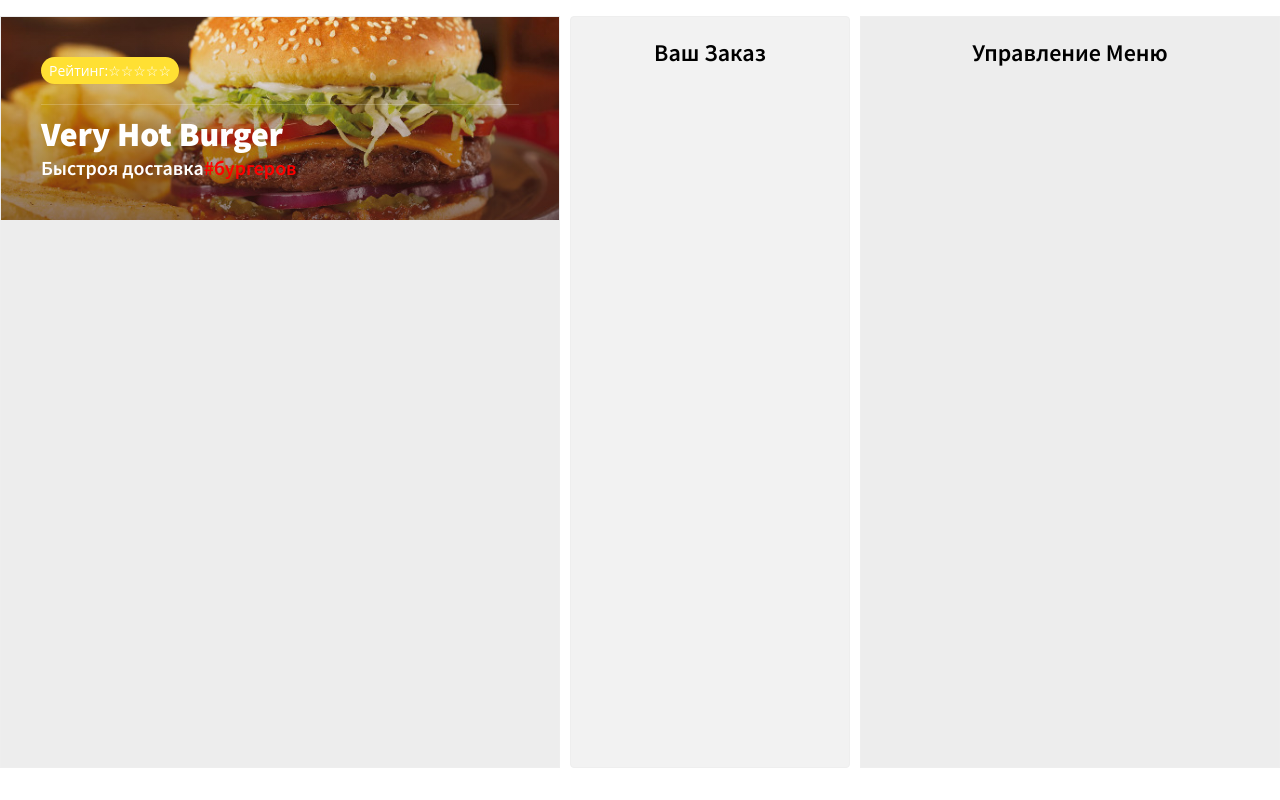
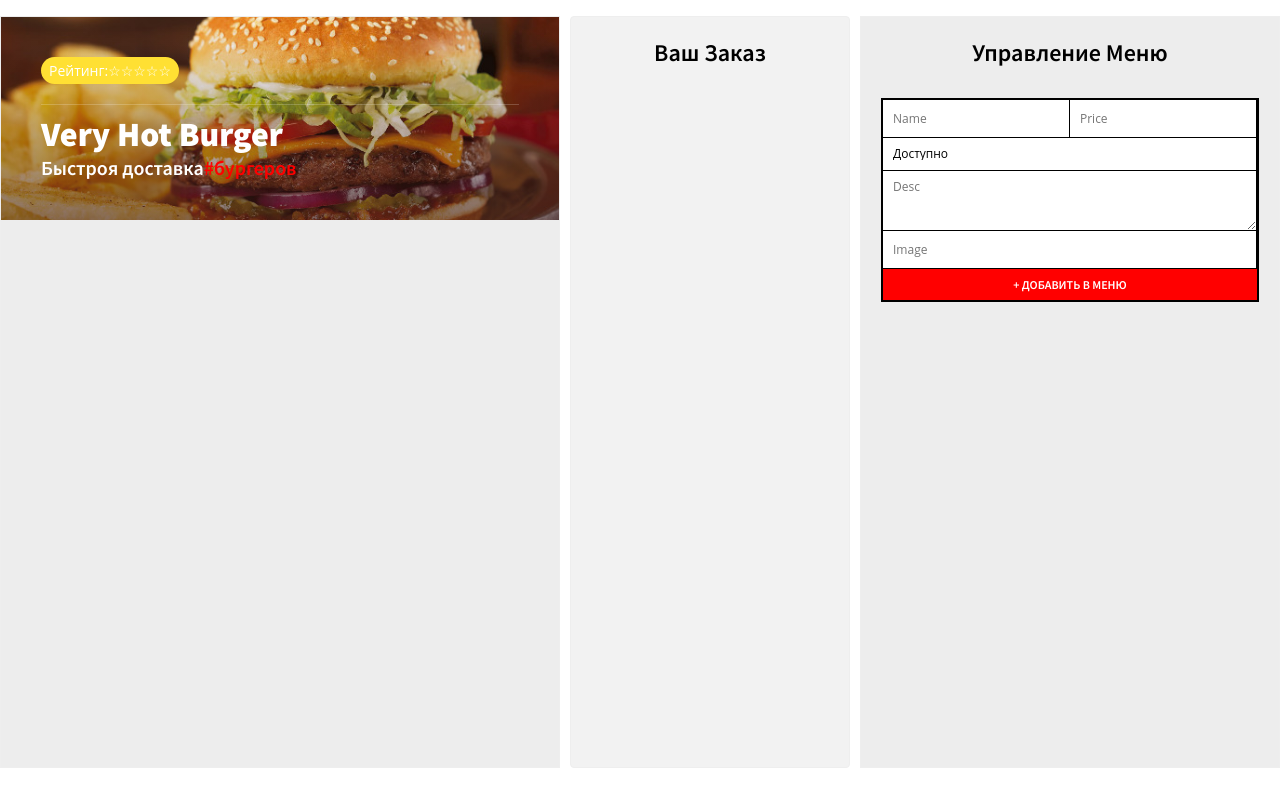
Before and after one commit to Aleksei-89ST/react-app-burger, a React (Create React App) app: page /restaurant/1 in a window 1280 px wide. Built offline with nearby package versions, Linux system fonts and the light colour scheme.

Commit message:
Настраиваем - Управление меню

```diff
--- /dev/null
+++ b/src/components/AddBurgerForm.js
@@ -0,0 +1,40 @@
+import React from "react";
+
+
+
+class AddBurgerForm extends React.Component {
+    nameRef=React.createRef()
+    priceRef=React.createRef()
+    statusRef=React.createRef()
+    descRef=React.createRef()
+    imageRef=React.createRef()
+
+    createBurger = (event) => {
+        event.preventDefault();
+        const burger = {
+            name:this.nameRef.current.value,
+            price:parseFloat(this.priceRef.current.value),
+            status:this.statusRef.current.value,
+            desc:this.descRef.current.value,
+          image:this.imageRef.current.value
+        }
+        this.props.addBurger(burger)
+    }
+    render () {
+        return (
+            <form className="burger-edit" onSubmit={this.createBurger}>
+                <input ref={this.nameRef} name="name" type='text' placeholder='Name' autoComplete="off"/>
+                <input ref={this.priceRef}
+                name="price" type='text' placeholder='Price' autoComplete="off"/>
+                <select ref={this.statusRef} name="status" className="status">
+                   < option value='avalible'>Доступно</option>
+                   < option value='anavalible'>Убрать из меню</option>
+                </select>
+                <textarea ref={this.descRef} name="desc" placeholder='Desc'/>
+                <input ref={this.imageRef} name="image" type='text' placeholder='Image' autoComplete="off"/>
+                <button type="submit">+ Добавить в Меню</button>
+            </form>
+        )
+    }
+}
+export default AddBurgerForm;
--- a/src/components/App.js
+++ b/src/components/App.js
@@ -4,6 +4,13 @@ import MenuAdmin from "./MenuAdmin";
 import Order from "./Order";
 
 class App extends React.Component {
+  state = {
+    burgers:{},
+    order:{}
+  }
+  addBurger = (burger) => {
+    console.log('addburger', burger)
+  }
   render() {
     return (
       <div className="burger-paradise">
@@ -11,7 +18,7 @@ class App extends React.Component {
           <Header title="Very Hot Burger" />
         </div>
         <Order />
-        <MenuAdmin />
+        <MenuAdmin addBurger={this.addBurger}/>
       </div>
     );
   }
--- a/src/components/MenuAdmin.js
+++ b/src/components/MenuAdmin.js
@@ -1,4 +1,5 @@
 import React from "react";
+import AddBurgerForm from "./AddBurgerForm";
 
 
 
@@ -7,6 +8,7 @@ class MenuAdmin extends React.Component {
         return (
          <div className="menu-admin">
              <h2>Управление Меню</h2>
+             <AddBurgerForm addBurger={this.props.addBurger}/>
          </div>
         )
     }
```
